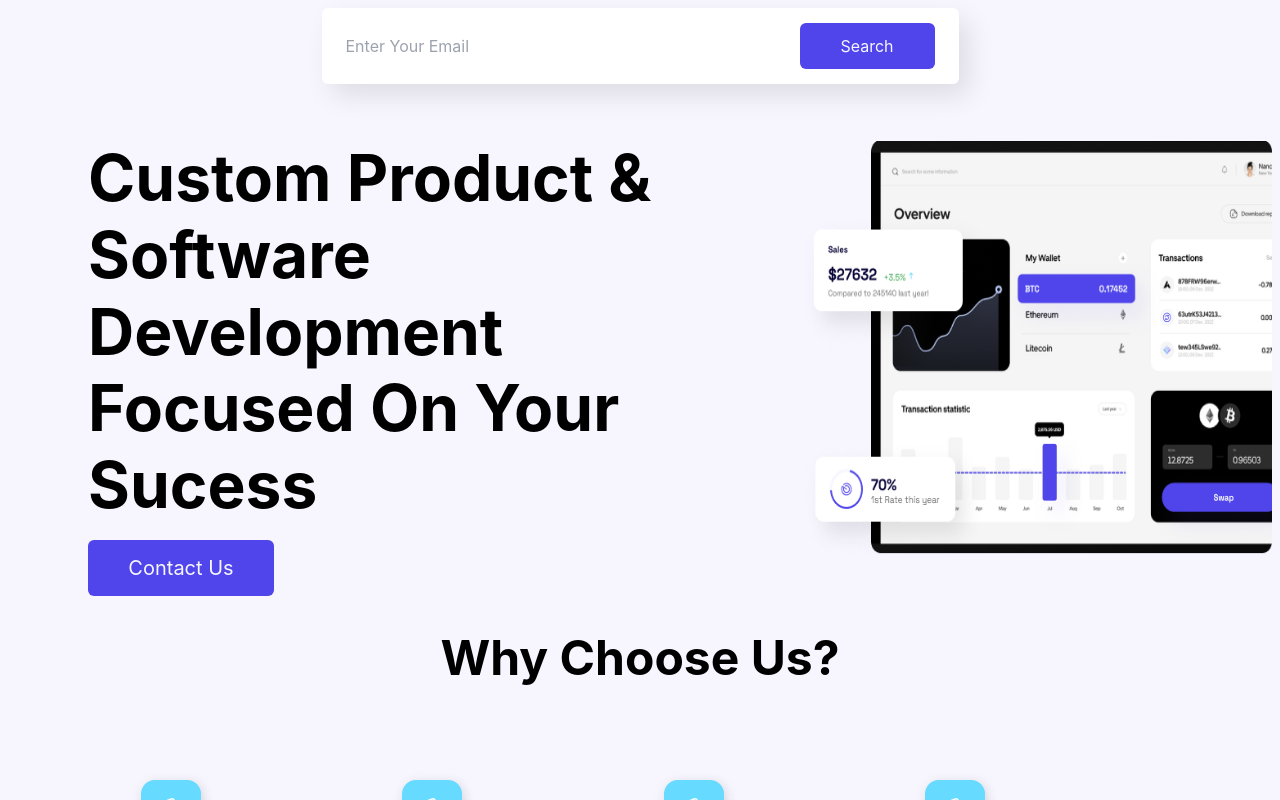
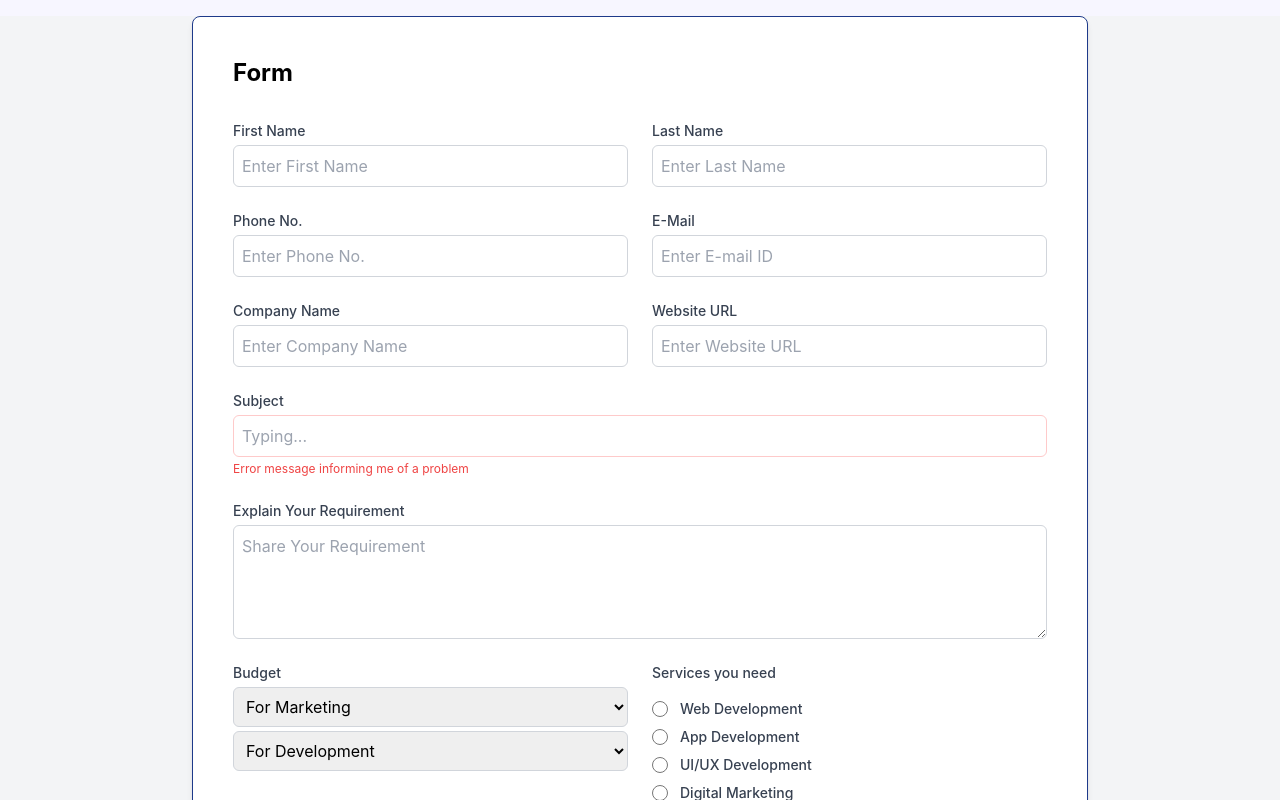
Before and after one commit to Sneha-641/NMOLD_Website, a React (Create React App) app: page / in a window 1280 px wide. Shown: the top 800 px of the page. Built offline with nearby package versions, Linux system fonts and the light colour scheme.

Commit message:
form added

```diff
--- a/src/App.js
+++ b/src/App.js
@@ -11,21 +11,22 @@ import { Footer } from './pages/Footer';
 import CopyrightBanner from './pages/CopyrightBanner';
 import PricingMain from './pages/PricingMain';
 import Navbar from './pages/Navbar';
+import Form from './pages/Form';
 // https://www.figma.com/design/OWcieRQi0UaZrbx5sQM9jJ/NMOLD?node-id=0-1&t=Fz6quNMjalRuuomr-0
 function App() {
   return (
     <>
-      <Home />
+      {/* <Home />
       <WhyChooseUs />
       <Delivers/>
       <ClientReview />
       <Pricing />
       <ContactUs />
       <BannerBottom />
-      */}
       <PricingMain/>
       <Footer />
-      <CopyrightBanner />
+      <CopyrightBanner /> */}
+      <Form/>
     </>
   );
 }
```
